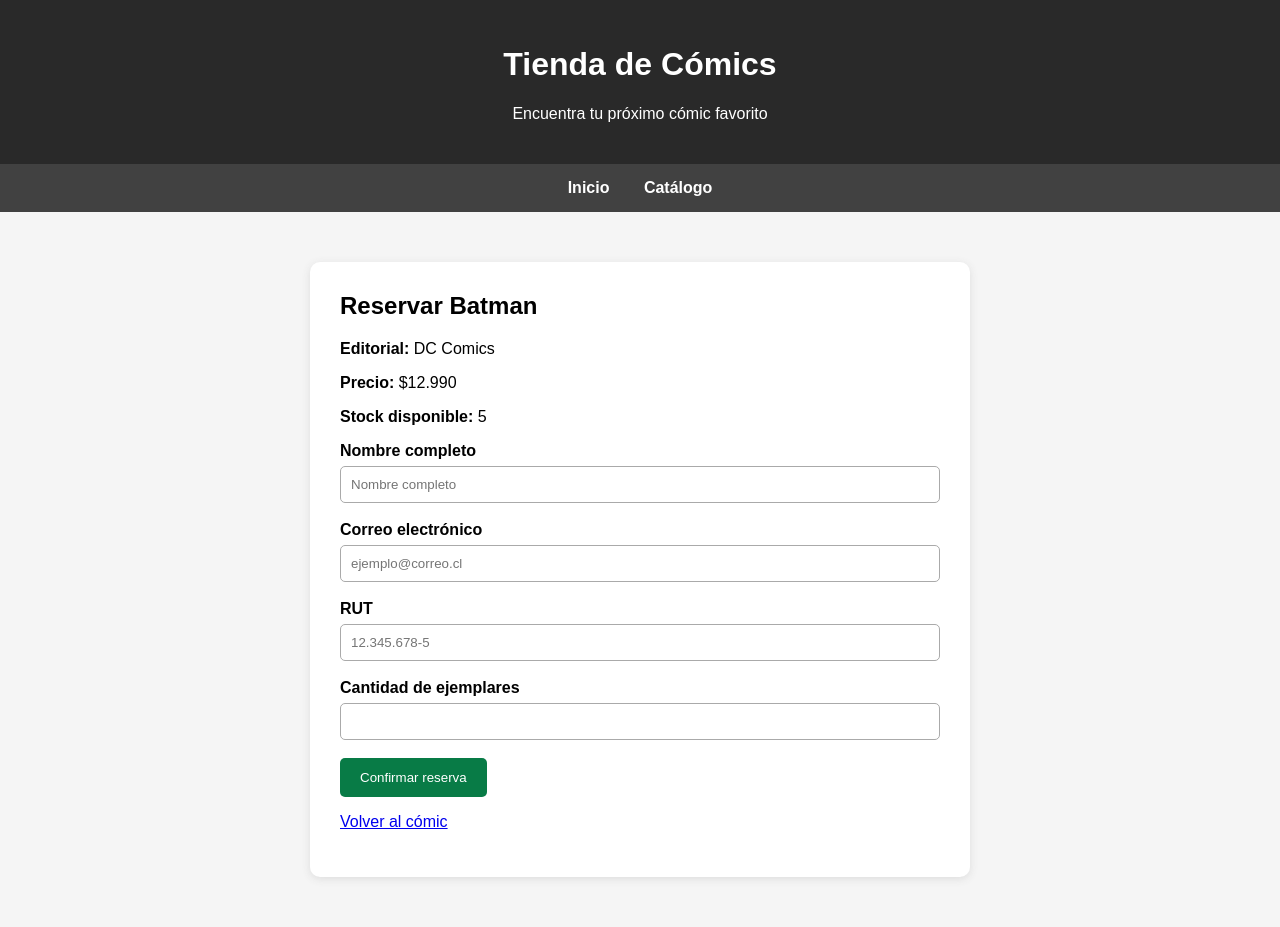
After one commit to Pante45/comics, a Django app: page /comic/1/reservar/ in a window 1280 px wide. The commit adds this page. Run offline with Django 5.2, Linux system fonts and the light colour scheme; data comes from the database, SQL or seed files in the repository.

Commit message:
Formulario de reserva con validacion de Rut

```diff
--- /dev/null
+++ b/comics/forms.py
@@ -0,0 +1,77 @@
+
+import re
+
+from django import forms
+from .models import Reserva
+
+
+class ReservaForm(forms.ModelForm):
+    class Meta:
+        model = Reserva
+        fields = ['nombre', 'correo', 'rut', 'cantidad']
+
+        labels = {
+            'nombre': 'Nombre completo',
+            'correo': 'Correo electrónico',
+            'rut': 'RUT',
+            'cantidad': 'Cantidad de ejemplares',
+        }
+
+        widgets = {
+            'nombre': forms.TextInput(attrs={
+                'placeholder': 'Nombre completo'
+            }),
+            'correo': forms.EmailInput(attrs={
+                'placeholder': 'ejemplo@correo.cl'
+            }),
+            'rut': forms.TextInput(attrs={
+                'placeholder': '12.345.678-5'
+            }),
+            'cantidad': forms.NumberInput(attrs={
+                'min': 1,
+                'max': 3
+            }),
+        }
+
+    def clean_rut(self):
+        rut = self.cleaned_data['rut'].strip().upper()
+
+        if not re.fullmatch(r'\d{1,2}\.\d{3}\.\d{3}-[\dK]', rut):
+            raise forms.ValidationError(
+                'Ingresa el RUT con formato válido. Ejemplo: 12.345.678-5'
+            )
+
+        numero, digito = rut.replace('.', '').split('-')
+
+        suma = 0
+        multiplicador = 2
+
+        for cifra in reversed(numero):
+            suma += int(cifra) * multiplicador
+            multiplicador = 2 if multiplicador == 7 else multiplicador + 1
+
+        resultado = 11 - (suma % 11)
+
+        if resultado == 11:
+            verificador = '0'
+        elif resultado == 10:
+            verificador = 'K'
+        else:
+            verificador = str(resultado)
+
+        if digito != verificador:
+            raise forms.ValidationError(
+                'El dígito verificador del RUT es incorrecto.'
+            )
+
+        return rut
+
+    def clean_cantidad(self):
+        cantidad = self.cleaned_data['cantidad']
+
+        if cantidad < 1 or cantidad > 3:
+            raise forms.ValidationError(
+                'Solo puedes reservar entre 1 y 3 ejemplares.'
+            )
+
+        return cantidad
--- /dev/null
+++ b/comics/templates/comics/reservar.html
@@ -0,0 +1,106 @@
+
+{% extends 'comics/base.html' %}
+{% load formato %}
+
+{% block titulo %}Reservar {{ comic.titulo }}{% endblock %}
+
+{% block estilos %}
+<style>
+    .reserva {
+        background: white;
+        max-width: 600px;
+        margin: 0 auto;
+        padding: 30px;
+        border-radius: 10px;
+        box-shadow: 0 2px 8px #ddd;
+    }
+
+    .reserva h2 {
+        margin-top: 0;
+    }
+
+    .campo {
+        margin-bottom: 18px;
+    }
+
+    .campo label {
+        display: block;
+        font-weight: bold;
+        margin-bottom: 6px;
+    }
+
+    .campo input {
+        box-sizing: border-box;
+        width: 100%;
+        padding: 10px;
+        border: 1px solid #aaa;
+        border-radius: 5px;
+    }
+
+    .errores {
+        color: #b71c1c;
+        margin-top: 5px;
+    }
+
+    .boton {
+        background: #087b46;
+        color: white;
+        padding: 12px 20px;
+        border: none;
+        border-radius: 5px;
+        cursor: pointer;
+    }
+
+    .boton:hover {
+        background: #065c34;
+    }
+</style>
+{% endblock %}
+
+{% block contenido %}
+
+<div class="reserva">
+    <h2>Reservar {{ comic.titulo }}</h2>
+
+    <p><strong>Editorial:</strong> {{ comic.editorial.nombre }}</p>
+    <p><strong>Precio:</strong> {{ comic.precio|pesos_chilenos }}</p>
+    <p><strong>Stock disponible:</strong> {{ comic.stock }}</p>
+
+    <form method="post">
+        {% csrf_token %}
+
+        {% for campo in formulario %}
+            <div class="campo">
+                <label for="{{ campo.id_for_label }}">
+                    {{ campo.label }}
+                </label>
+
+                {{ campo }}
+
+                {% if campo.errors %}
+                    <div class="errores">
+                        {{ campo.errors }}
+                    </div>
+                {% endif %}
+            </div>
+        {% endfor %}
+
+        {% if formulario.non_field_errors %}
+            <div class="errores">
+                {{ formulario.non_field_errors }}
+            </div>
+        {% endif %}
+
+        <button type="submit" class="boton">
+            Confirmar reserva
+        </button>
+    </form>
+
+    <p>
+        <a href="{% url 'detalle_comic' comic.id %}">
+            Volver al cómic
+        </a>
+    </p>
+</div>
+
+{% endblock %}
--- a/comics/urls.py
+++ b/comics/urls.py
@@ -4,4 +4,5 @@ from . import views
 urlpatterns = [
     path('', views.catalogo, name='catalogo'),
     path('comic/<int:comic_id>/', views.detalle_comic, name='detalle_comic'),
+    path('comic/<int:comic_id>/reservar/', views.reservar_comic, name='reservar_comic'),
 ]
--- a/comics/views.py
+++ b/comics/views.py
@@ -1,5 +1,9 @@
+
 from django.shortcuts import render, get_object_or_404
+from django.db import transaction
+
 from .models import Comic, Editorial
+from .forms import ReservaForm
 
 
 def catalogo(request):
@@ -34,3 +38,21 @@ def detalle_comic(request, comic_id):
     return render(request, 'comics/detalle.html', {
         'comic': comic
     })
+
+
+def reservar_comic(request, comic_id):
+    comic = get_object_or_404(
+        Comic,
+        id=comic_id,
+        disponible=True
+    )
+
+    if request.method == 'POST':
+        formulario = ReservaForm(request.POST)
+    else:
+        formulario = ReservaForm()
+
+    return render(request, 'comics/reservar.html', {
+        'comic': comic,
+        'formulario': formulario,
+    })
```
Also changed, not shown: comics/templates/comics/detalle.html (+25 -1 lines).
